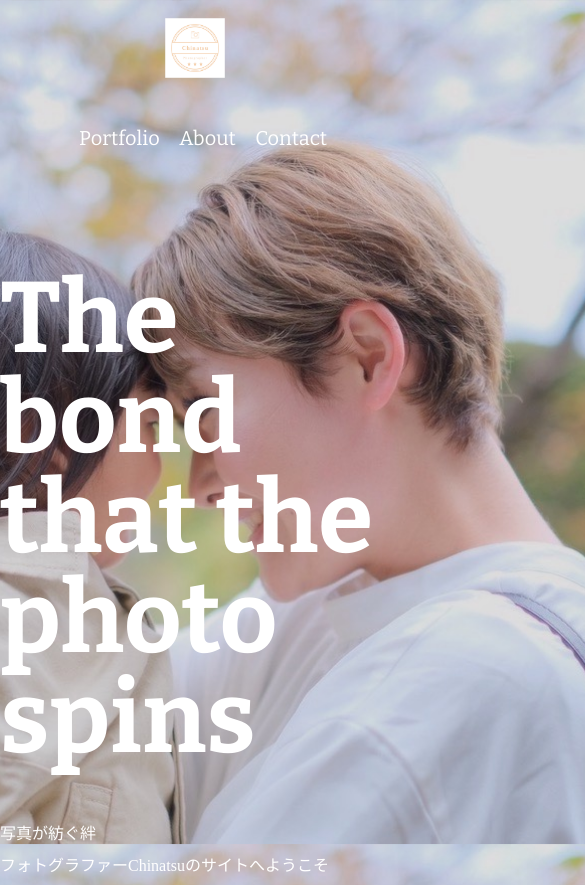
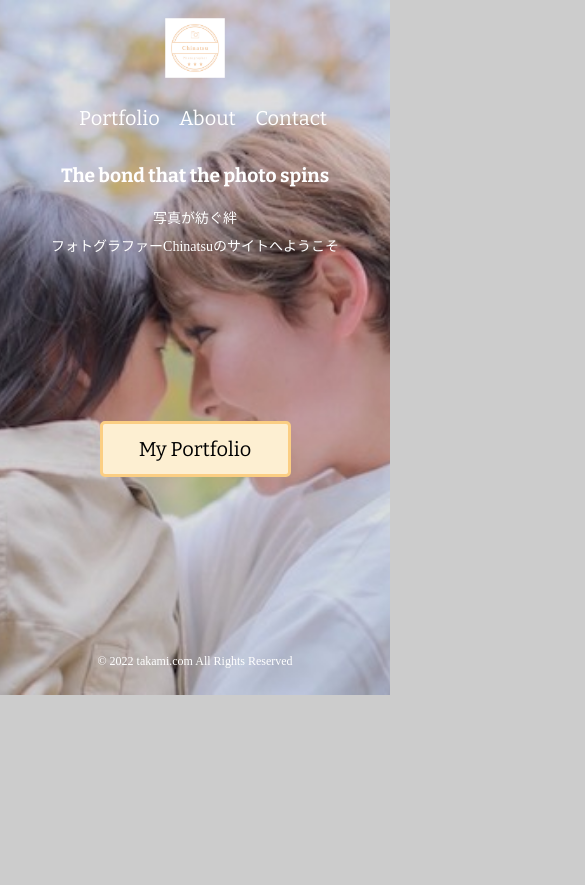
Before and after one commit to pn496/pho, a plain HTML site: page index.html in a window 390 px wide. Shown: the top 885 px of the page, 585 px wide, since content can reach past the window. After the commit the page ends 844 px from the top, so only its background shows below. Drawn offline with nearby package versions, Linux system fonts and the light colour scheme.

Commit message:
Add files via upload

```diff
--- a/index.html
+++ b/index.html
@@ -2,6 +2,7 @@
 <html>
 <head>
 <meta charset="UTF-8">
+<meta name="viewport" content="width=device-width,initial-scale=1">
 <title>写真家「Chinatsu」Official Website</title>
 <meta name="description" content="写真家「Chinatsu」Official Site">
 <meta property="og:locale" content="ja_JP">
--- a/style.css
+++ b/style.css
@@ -475,7 +475,7 @@ ul.sns li a img {
 
   .global-nav {
     float: none;
-    margin-top: 40px;
+    margin-top: 20px;
     text-align: center;
   }
 
@@ -487,7 +487,6 @@ ul.sns li a img {
 
   #wrap {
     margin-top: 40px;
-    padding: 35px 0 0;
   }
 
   .content {
@@ -563,4 +562,32 @@ ul.sns li a img {
   ul {
     margin-left: 1rem;
   }
+  #index h1 {
+    font-size: 1.2rem;
+    line-height: 1;
+    margin-bottom: 20px;
+    text-align: center;
+  }
+  #index p {
+    font-size: 14px;
+    text-align: center;
+  }
+  #index .content {
+    margin-top: 3rem;
+  }
+  #index {
+    background-image: url(images/bg-index-sp.jpg);
+    background-attachment: inherit;
+  }
+  .btn a {
+    margin-left: auto;
+    margin-right: auto;
+  }
+  #index footer {
+    text-align: center;
+    width: auto;
+  }
+  #wrap .btn {
+    margin-top: 10rem;
+  }
 }
```
Also changed, not shown: images/bg-about-sp.jpg, images/bg-about.jpg, images/bg-contact-sp.jpg, images/bg-contact.jpg, images/bg-index-sp.jpg (added), images/bg-photograph.jpg, images/bg-portfolio-sp.jpg, images/bg-portfolio.jpg, images/bg-video.jpg, images/portfolio-photo.jpg, images/portfolio-video.jpg.
